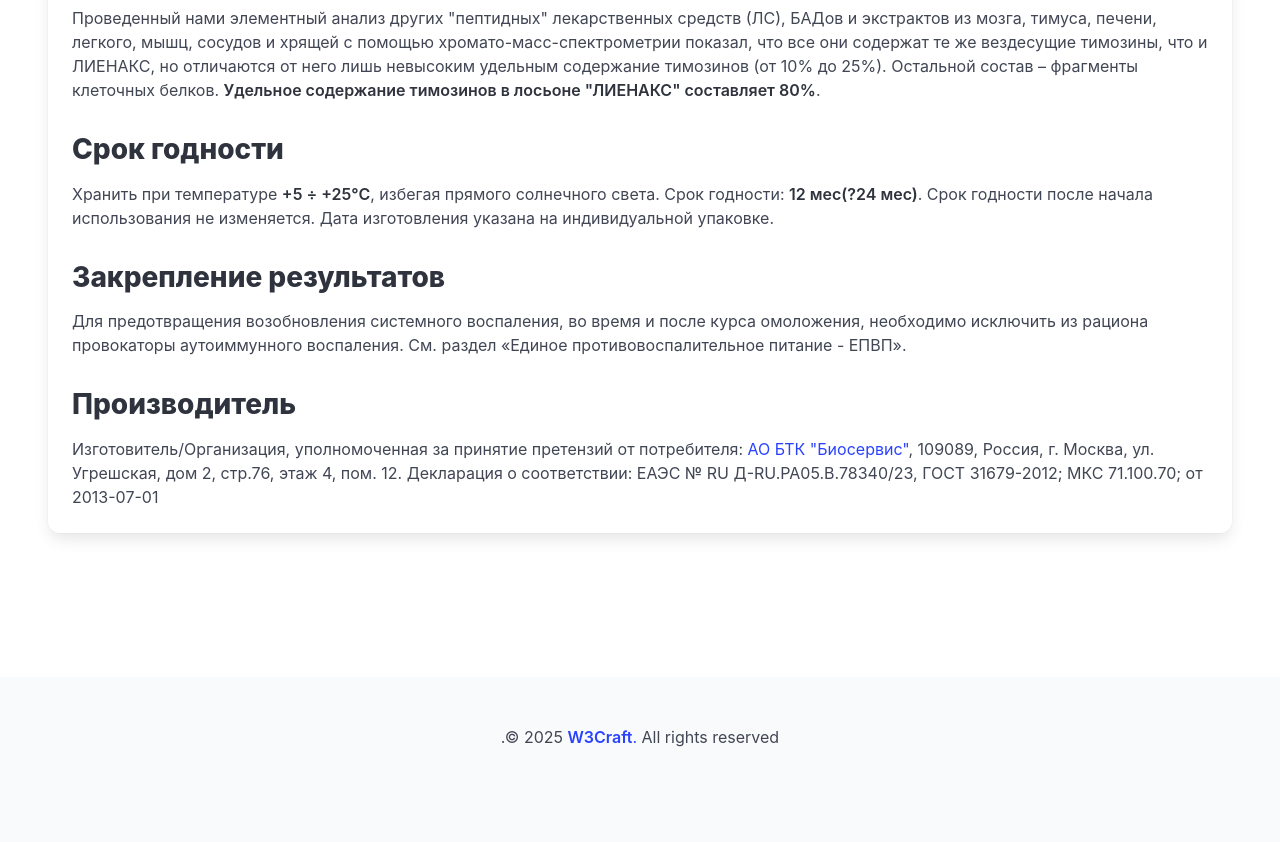
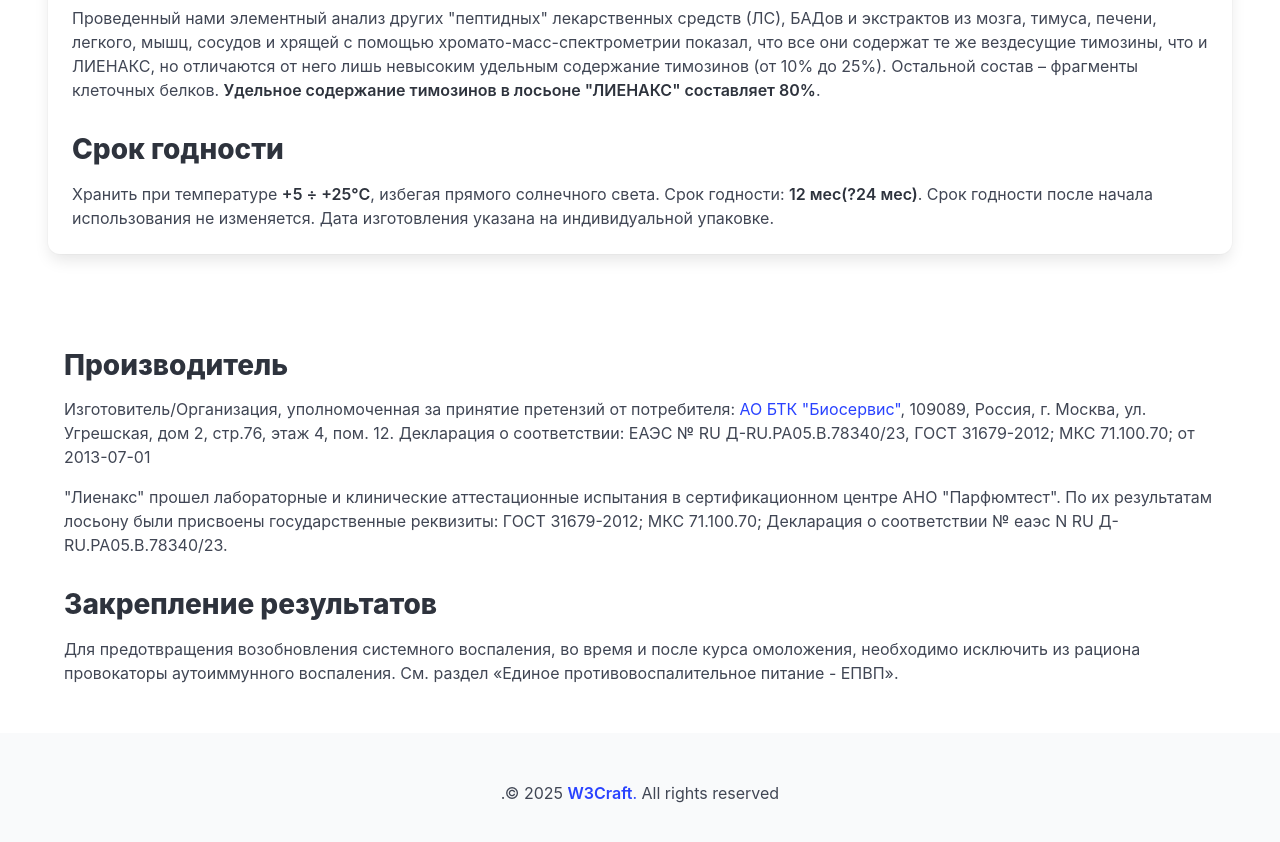
Before and after one commit to w3craft/lienax, a Jekyll site: the page built from index.html, in a window 1280 px wide and 900 px high, scrolled down 2953 px. Shown: the top 842 px of the window. Built offline with Jekyll 4.4.1, drawn with Linux system fonts in a browser that asks for light colours.

Commit message:
Update index.html

```diff
--- a/index.html
+++ b/index.html
@@ -144,21 +144,6 @@
             указана на индивидуальной упаковке.
           </p>
 
-          <h2>Закрепление результатов</h2>
-          <p>
-            Для предотвращения возобновления системного воспаления, во время и после курса омоложения, необходимо
-            исключить из рациона провокаторы аутоиммунного воспаления. См. раздел «Единое противовоспалительное питание
-            - ЕПВП».
-          </p>
-
-          <h2 id="provider">Производитель</h2>
-          <p>
-            Изготовитель/Организация, уполномоченная за принятие претензий от потребителя: <a
-              href="https://bioservice.ru/">АО БТК "Биосервис"</a>, 109089, Россия, г. Москва, ул. Угрешская, дом 2,
-            стр.76, этаж 4, пом. 12. Декларация о соответствии: ЕАЭС № RU Д-RU.РА05.В.78340/23, ГОСТ 31679-2012; МКС
-            71.100.70; от 2013-07-01
-          </p>
-
         </div>
       </div>
     </div>
@@ -167,6 +152,16 @@
   <section class="section" id="certificates">
     <div class="container">
       <div class="content">
+        <h2 id="provider">Производитель</h2>
+        <p>
+          Изготовитель/Организация, уполномоченная за принятие претензий от потребителя: <a href="https://bioservice.ru/">АО БТК "Биосервис"</a>, 109089, Россия, г. Москва, ул. Угрешская, дом 2, стр.76, этаж 4, пом. 12. Декларация о соответствии: ЕАЭС № RU Д-RU.РА05.В.78340/23, ГОСТ 31679-2012; МКС 71.100.70; от 2013-07-01
+        </p>
+        <p>"Лиенакс" прошел лабораторные и клинические аттестационные испытания в сертификационном центре АНО "Парфюмтест". По их результатам лосьону были присвоены государственные реквизиты: ГОСТ 31679-2012; МКС 71.100.70; Декларация о соответствии № еаэс N RU Д-RU.РА05.В.78340/23.
+        </p>
+        <h2>Закрепление результатов</h2>
+        <p>
+          Для предотвращения возобновления системного воспаления, во время и после курса омоложения, необходимо исключить из рациона провокаторы аутоиммунного воспаления. См. раздел «Единое противовоспалительное питание - ЕПВП».
+          </p>
       </div>
     </div>
   </section>
```
